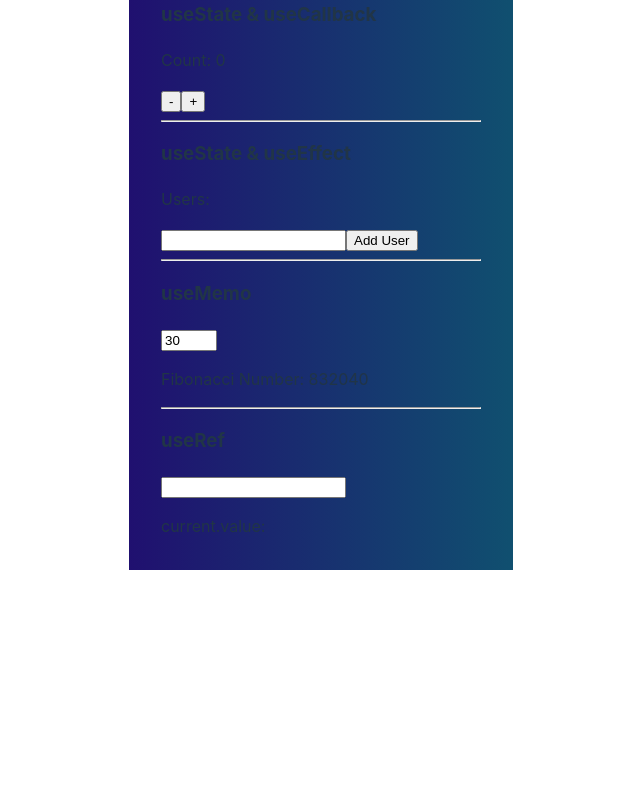
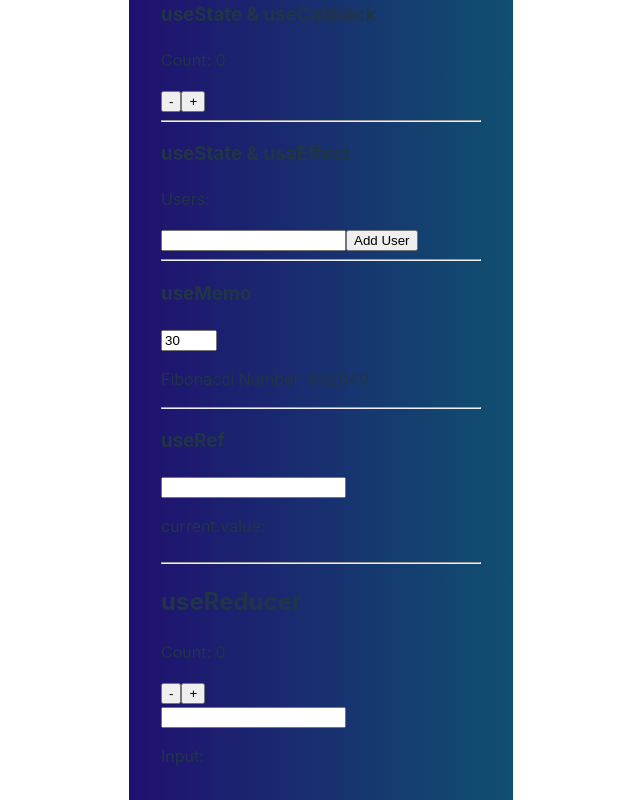
Before and after one commit to bazmurphy/typescript-react, a React (Vite) app: page / in a window 1280 px wide. Shown: the part 688-1488 px from the top of the page, without its empty margins (319-959 px from the left). Before the commit the page ends 1258 px from the top, so only its background shows below. Built offline with nearby package versions, Linux system fonts and the light colour scheme.

Commit message:
useReducer

```diff
--- a/src/App.tsx
+++ b/src/App.tsx
@@ -8,6 +8,7 @@ import Hooks from "./components/Hooks";
 import "./App.css";
 
 import { useState } from "react";
+import CounterReducer from "./components/CounterReducer";
 
 function App() {
   // mouse over the setCount function to get the Type
@@ -31,6 +32,8 @@ function App() {
         render={(item: string) => <span className="fun-two">{item}</span>}
       />
       <Hooks />
+      {/* the children is a function, that recieves the number and displays the current count */}
+      <CounterReducer>{(num: number) => <>Count: {num}</>}</CounterReducer>
     </>
   );
 }
--- /dev/null
+++ b/src/components/CounterReducer.tsx
@@ -0,0 +1,114 @@
+// import { ReactNode, useState } from "react";
+
+// // we define the Children Type
+// type ChildrenType = {
+//   // children is a function that takes in a number and returns a React Node
+//   children: (num: number) => ReactNode;
+// };
+
+// // it recieves the children of the ChildrenType
+// const CounterReducer = ({ children }: ChildrenType) => {
+//   // explicitly saying its a number
+//   const [count, setCount] = useState<number>(1);
+
+//   const increment = () => setCount((prevCount) => prevCount + 1);
+//   const decrement = () => setCount((prevCount) => prevCount - 1);
+
+//   return (
+//     <>
+//       <p>{children(count)}</p>
+//       <div>
+//         <button onClick={decrement}>-</button>
+//         <button onClick={increment}>+</button>
+//       </div>
+//     </>
+//   );
+// };
+
+// export default CounterReducer;
+
+// useReducer - An alternative to useState.
+// useReducer is usually preferable to useState when you have complex state logic that involves multiple sub-values.
+// It also lets you optimize performance for components that trigger deep updates because you can pass dispatch down instead of callbacks.
+
+import { useReducer, ReactNode, ChangeEvent } from "react";
+
+const initialState = { count: 0, text: "" };
+
+// some people do this:
+// const REDUCER_ACTION_TYPE = {
+//   INCREMENT: "INCREMENT",
+//   DECREMENT: "DECREMENT",
+//   NEW_INPUT: "NEW_INPUT",
+// };
+
+// and some people do this using an enum:
+const enum REDUCER_ACTION_TYPE {
+  INCREMENT,
+  DECREMENT,
+  NEW_INPUT,
+}
+
+type ReducerAction = {
+  type: REDUCER_ACTION_TYPE;
+  // the payload is optional because the increment/decrement don't have a payload
+  payload?: string;
+};
+
+// define a reducer function
+// it has two parameters state and action
+// its return value is the same as initialState
+const reducer = (
+  state: typeof initialState,
+  action: ReducerAction
+): typeof initialState => {
+  switch (action.type) {
+    case REDUCER_ACTION_TYPE.INCREMENT:
+      return { ...state, count: state.count + 1 };
+    case REDUCER_ACTION_TYPE.DECREMENT:
+      return { ...state, count: state.count - 1 };
+    case REDUCER_ACTION_TYPE.NEW_INPUT:
+      // we get an error on "text"
+      // Type 'string | undefined' is not assignable to type 'string'.
+      // we need to check if it's undefined or not and if it is we need to make it a string with the Null Coalescing Operator - if it's null put in an empty string
+      return { ...state, text: action.payload ?? "" };
+    default:
+      throw new Error("reducer error");
+  }
+};
+
+type ChildrenType = {
+  // children is a function that takes in a number and returns a React Node
+  children: (num: number) => ReactNode;
+};
+
+const CounterReducer = ({ children }: ChildrenType) => {
+  // we have the state and the dispatch function destructured from useReducer
+  // useReducer starts out with the reducer function we defined above and the initialState we defined above
+  const [state, dispatch] = useReducer(reducer, initialState);
+
+  const increment = () => dispatch({ type: REDUCER_ACTION_TYPE.INCREMENT });
+  const decrement = () => dispatch({ type: REDUCER_ACTION_TYPE.DECREMENT });
+
+  const handleTextInput = (event: ChangeEvent<HTMLInputElement>) =>
+    dispatch({
+      type: REDUCER_ACTION_TYPE.NEW_INPUT,
+      payload: event.target.value,
+    });
+
+  return (
+    <div>
+      <hr />
+      <h2>useReducer</h2>
+      <p>{children(state.count)}</p>
+      <div>
+        <button onClick={decrement}>-</button>
+        <button onClick={increment}>+</button>
+      </div>
+      <input type="text" onChange={handleTextInput} />
+      <p>Input: {state.text}</p>
+    </div>
+  );
+};
+
+export default CounterReducer;
```
